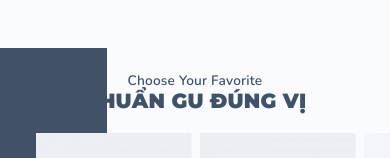
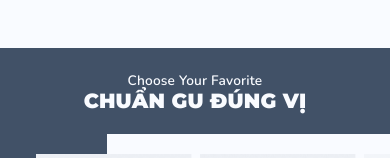
Before and after one commit to Fadinv/portfolio-templates, a Next.js app: page /templates/land3 in a window 390 px wide. Shown: the part 1039-1197 px from the top of the page. Built offline with nearby package versions, Linux system fonts and the light colour scheme.

Commit message:
changes
added reverse color

```diff
--- a/pages/templates/land3/Components/Global/Title/Title.module.css
+++ b/pages/templates/land3/Components/Global/Title/Title.module.css
@@ -1,7 +1,10 @@
 .Title {
     position: relative;
+    display: flex;
+    flex-direction: column;
     z-index: 10;
     text-align: center;
+    margin: 0 auto;
 }
 
 .TitleTop {
@@ -26,3 +29,15 @@
     line-height: 1.1333;
     color: #415167;
 }
+
+@media (max-width: 35em) {
+    .Reverse {
+        background-color: #415167;
+        color: #f9fbff;
+        padding-bottom: 2em;
+    }
+
+    .Reverse > * {
+        color: #f9fbff;
+    }
+}
--- a/pages/templates/land3/Components/Global/Title/Title.tsx
+++ b/pages/templates/land3/Components/Global/Title/Title.tsx
@@ -6,12 +6,19 @@ interface TitleProps {
     text: string
     description: string
     paddingTop?: CSS.Property.PaddingTop
+    reverseBackground?: boolean
 }
 
 const Title: React.FC<TitleProps> = (props) => {
+
+    const titleClassesArray = [styles.Title]
+
+    if (props.reverseBackground) titleClassesArray.push(styles.Reverse)
+
     return (
-        <div className={styles.Title} style={{
-            paddingTop: props.paddingTop
+        <div className={titleClassesArray.join(' ')} style={{
+            paddingTop: props.paddingTop,
+            // backgroundColor: props.backgroundColor || 'unset'
         }}>
             <span className={styles.TitleTop}>{props.description}</span>
             <h2 className={styles.TitleBottom}>{props.text}</h2>
--- a/pages/templates/land3/Components/Product/Product.tsx
+++ b/pages/templates/land3/Components/Product/Product.tsx
@@ -28,6 +28,7 @@ const Product: React.FC<ProductProps> = ({variant, text, description, ...props})
                 paddingTop={`calc(90*100vw/1400)`}
                 text={text}
                 description={description}
+                reverseBackground
             />
 
             <>
```
